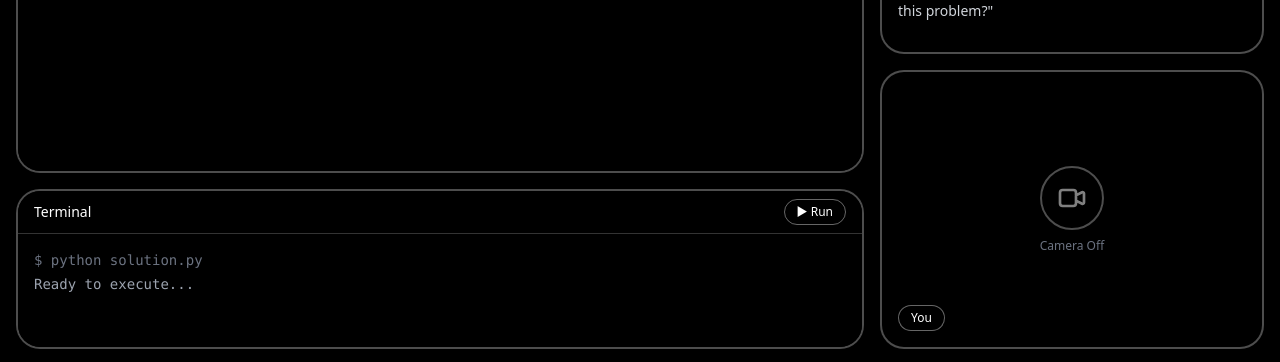
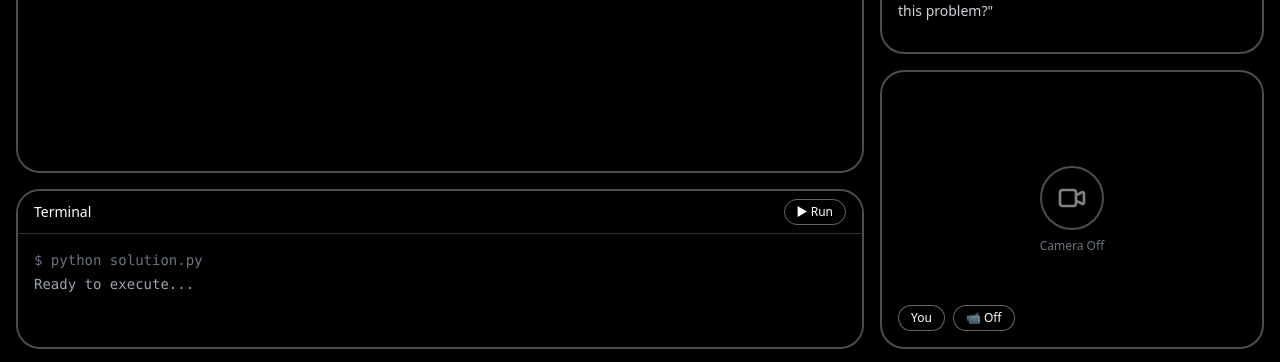
Before and after one commit to matthew-mccall/harp, a Next.js app in the folder apps/harp-web/: page /interview in a window 1280 px wide. Shown: the part 438-800 px from the top of the page. Built offline with nearby package versions, Linux system fonts and the light colour scheme.

Commit message:
Added camera functionality

```diff
--- a/apps/harp-web/src/app/interview/components/UserCamera.tsx
+++ b/apps/harp-web/src/app/interview/components/UserCamera.tsx
@@ -1,6 +1,71 @@
+'use client';
+
+import { useEffect, useRef, useState } from 'react';
+
 export default function UserCamera() {
+  const videoRef = useRef<HTMLVideoElement>(null);
+  const [isCameraOn, setIsCameraOn] = useState(false);
+  const [stream, setStream] = useState<MediaStream | null>(null);
+  const [error, setError] = useState<string | null>(null);
+
+  const startCamera = async () => {
+    try {
+      console.log('Requesting camera access...');
+      const mediaStream = await navigator.mediaDevices.getUserMedia({
+        video: { width: 640, height: 480 },
+        audio: false,
+      });
+      console.log('Camera access granted', mediaStream);
+
+      setStream(mediaStream);
+
+      if (videoRef.current) {
+        videoRef.current.srcObject = mediaStream;
+        // Ensure video plays
+        await videoRef.current.play();
+        console.log('Video playing');
+      }
+
+      setIsCameraOn(true);
+      setError(null);
+    } catch (err) {
+      console.error('Error accessing camera:', err);
+      setError(`Failed to access camera: ${err instanceof Error ? err.message : 'Unknown error'}`);
+      setIsCameraOn(false);
+    }
+  };
+
+  const stopCamera = () => {
+    console.log('Stopping camera...');
+    if (stream) {
+      stream.getTracks().forEach((track) => track.stop());
+      setStream(null);
+    }
+    if (videoRef.current) {
+      videoRef.current.srcObject = null;
+    }
+    setIsCameraOn(false);
+  };
+
+  useEffect(() => {
+    return () => {
+      if (stream) {
+        stream.getTracks().forEach((track) => track.stop());
+      }
+    };
+  }, [stream]);
+
   return (
     <div className="flex-1 bg-black border-2 border-white/30 rounded overflow-hidden relative">
+      <video
+        ref={videoRef}
+        autoPlay
+        playsInline
+        muted
+        className={`w-full h-full object-cover ${isCameraOn ? 'block' : 'hidden'}`}
+      />
+
+      {!isCameraOn && (
         <div className="absolute inset-0 flex items-center justify-center">
           <div className="text-center">
             <div className="w-16 h-16 mx-auto mb-2 rounded-full border-2 border-white/30 flex items-center justify-center">
@@ -18,11 +83,23 @@ export default function UserCamera() {
                 />
               </svg>
             </div>
-          <p className="text-xs text-gray-500">Camera Off</p>
+            <p className="text-xs text-gray-500 max-w-xs">
+              {error || 'Camera Off'}
+            </p>
           </div>
         </div>
-      <div className="absolute bottom-4 left-4 bg-black border border-white/40 px-3 py-1 rounded text-xs">
+      )}
+
+      <div className="absolute bottom-4 left-4 flex gap-2 z-10">
+        <div className="bg-black/80 border border-white/40 px-3 py-1 rounded text-xs">
           You
+        </div>
+        <button
+          onClick={isCameraOn ? stopCamera : startCamera}
+          className="bg-black/80 hover:bg-white hover:text-black border border-white/40 px-3 py-1 rounded text-xs transition"
+        >
+          {isCameraOn ? '📹 On' : '📹 Off'}
+        </button>
       </div>
     </div>
   );
```
Lines whose indentation alone changed are shown as unchanged.
